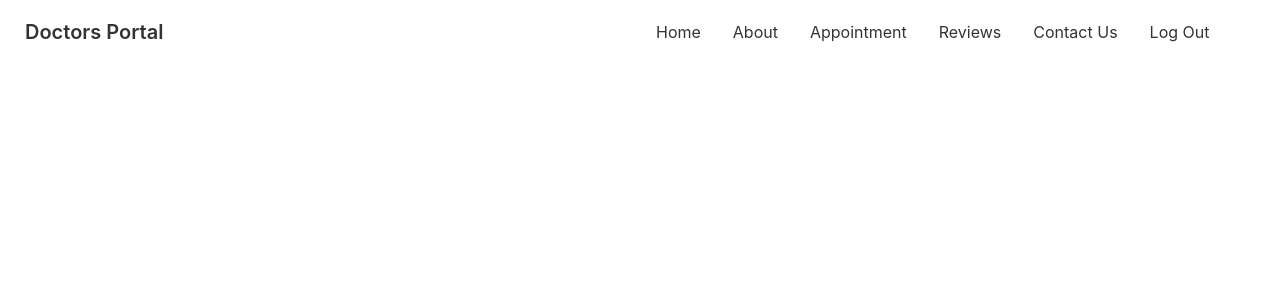
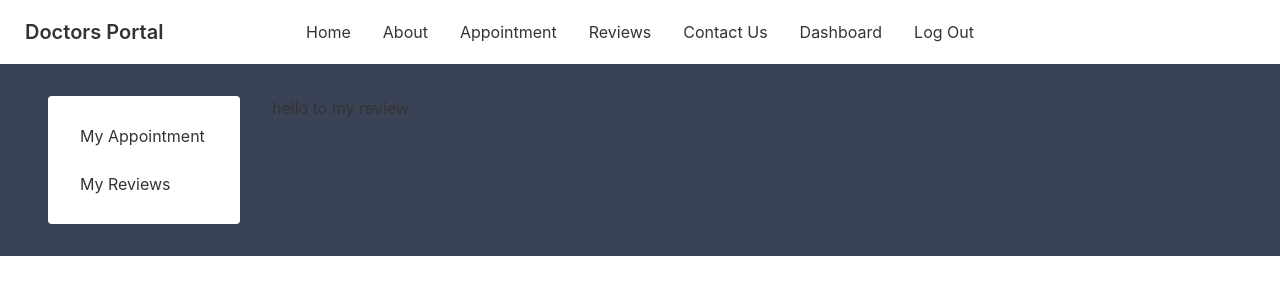
Before and after one commit to MoniruzzamanBappy/mile-11-module-1-final-project-doctors-portal-clientside, a React (Create React App) app: page /dashboard/myreview in a window 1280 px wide. Shown: the top 300 px of the page. Built offline with nearby package versions, Linux system fonts and the light colour scheme; no server answers; sample sign-in values are in the browser's storage.

Commit message:
dashboard added

```diff
--- a/src/App.js
+++ b/src/App.js
@@ -8,8 +8,10 @@
 import Signup from "./Pages/SignUp/Signup";
 import RequireAuth from "./Pages/Shared/RequireAuth/RequireAuth";
 import { ToastContainer } from "react-toastify";
-import 'react-toastify/dist/ReactToastify.css';
+import "react-toastify/dist/ReactToastify.css";
 import Dashboard from "./Pages/Dashboard/Dashboard";
+import MyAppointment from "./Pages/Dashboard/MyAppointment";
+import MyReview from "./MyReview";
 
 function App() {
   return (
@@ -32,10 +34,13 @@
           path="/dashboard"
           element={
             <RequireAuth>
-              <Dashboard/>
+              <Dashboard></Dashboard>
             </RequireAuth>
           }
-        ></Route>
+        >
+          <Route index element={<MyAppointment />}></Route>
+          <Route path="myreview" element={<MyReview />}></Route>
+        </Route>
 
         <Route path="/login" element={<Login></Login>}></Route>
         <Route path="/signup" element={<Signup></Signup>}></Route>
--- /dev/null
+++ b/src/MyReview.js
@@ -0,0 +1,11 @@
+import React from 'react';
+
+const MyReview = () => {
+    return (
+        <div>
+            <h1>hello to my review</h1>
+        </div>
+    );
+};
+
+export default MyReview;
--- a/src/Pages/Dashboard/Dashboard.js
+++ b/src/Pages/Dashboard/Dashboard.js
@@ -1,11 +1,29 @@
-import React from 'react';
+import React from "react";
+import { Link, Outlet } from "react-router-dom";
 
 const Dashboard = () => {
-    return (
-        <div>
-            <h1>hello to Dashboard</h1>
-        </div>
-    );
+  return (
+    <div className="drawer lg:px-12 h-fit bg-accent drawer-mobile">
+      <input id="dashboard-sidebar" type="checkbox" className="drawer-toggle" />
+      <div className="drawer-content m-8">
+        {/* <!-- Page content here --> */}
+        <Outlet/>
+
+      </div>
+      <div className="drawer-side my-8 rounded">
+        <label htmlFor="dashboard-sidebar" className="drawer-overlay"></label>
+        <ul className="menu p-4 overflow-y-auto w-48 bg-base-100 text-base-content">
+          {/* <!-- Sidebar content here --> */}
+          <li>
+            <Link to="/dashboard" className="link link-hover">My Appointment</Link>
+          </li>
+          <li>
+            <Link to="/dashboard/myreview" className="link link-hover">My Reviews</Link>
+          </li>
+        </ul>
+      </div>
+    </div>
+  );
 };
 
 export default Dashboard;
--- /dev/null
+++ b/src/Pages/Dashboard/MyAppointment.js
@@ -0,0 +1,49 @@
+import React, { useEffect, useState } from "react";
+import { useAuthState } from "react-firebase-hooks/auth";
+import auth from "../../firebase.init";
+import Loading from "../Shared/Loading/Loading";
+import TableAppointments from "./TableAppoinments";
+
+const MyAppointment = () => {
+  const [appointments, setAppointments] = useState([]);
+  const [user, loading] = useAuthState(auth);
+  if (loading) {
+    return <Loading />;
+  }
+  // eslint-disable-next-line react-hooks/rules-of-hooks
+  useEffect(() => {
+    const url = `http://localhost:5000/bookings?patient=${user.email}`;
+    if (user) {
+      fetch(url)
+        .then((res) => res.json())
+        .then((data) => setAppointments(data));
+    }
+  }, [user]);
+  console.log(appointments, "abc");
+  return (
+    <div>
+        <h2 className="text-3xl pb-5 text-bold text-secondary">My Appointment</h2>
+      <div class="overflow-x-auto">
+  <table class="table w-full">
+    {/* <!-- head --> */}
+    <thead>
+      <tr>
+          <th></th>
+        <th>Name</th>
+        <th>Treatment</th>
+        <th>Date</th>
+        <th>Time</th>
+      </tr>
+    </thead>
+    <tbody>
+      {
+          appointments.map((item, index)=><TableAppointments key={item._id} index={index} item={item}></TableAppointments>)
+      }
+    </tbody>
+  </table>
+</div>
+    </div>
+  );
+};
+
+export default MyAppointment;
--- /dev/null
+++ b/src/Pages/Dashboard/TableAppoinments.js
@@ -0,0 +1,16 @@
+import React from "react";
+
+const TableAppointments = ({item, index}) => {
+    const { name, treatment, date, slot} = item;
+  return (
+      <tr>
+        <th>{index +1}</th>
+        <th>{name}</th>
+        <td>{treatment}</td>
+        <td>{date}</td>
+        <td>{slot}</td>
+      </tr>
+  );
+};
+
+export default TableAppointments;
--- a/src/Pages/Shared/Navbar/Navbar.js
+++ b/src/Pages/Shared/Navbar/Navbar.js
@@ -3,9 +3,13 @@
 import { useAuthState } from "react-firebase-hooks/auth";
 import { Link } from "react-router-dom";
 import auth from "../../../firebase.init";
+import Loading from "../Loading/Loading";
 
 const Navbar = () => {
-  const [user, loading, error] = useAuthState(auth);
+  const [user, loading] = useAuthState(auth);
+  if (loading) {
+    return <Loading />;
+  }
   const logout = () => {
     signOut(auth);
   };
@@ -13,23 +17,31 @@
   const links = (
     <>
       <li>
-        <Link to='/home'>Home</Link>
+        <Link to="/home">Home</Link>
       </li>
       <li>
-        <Link to='/about'>About</Link>
+        <Link to="/about">About</Link>
       </li>
       <li>
-        <Link to='/appointment'>Appointment</Link>
+        <Link to="/appointment">Appointment</Link>
       </li>
       <li>
-        <Link to='/reviews'>Reviews</Link>
+        <Link to="/reviews">Reviews</Link>
       </li>
       <li>
-        <Link to='/contact'>Contact Us</Link>
+        <Link to="/contact">Contact Us</Link>
       </li>
+      {user && (
+        <li>
+          <Link to="/dashboard">Dashboard</Link>
+        </li>
+      )}
       <li>
-        {user? <button onClick={logout}>Log Out</button> :<Link to='/login'>Login</Link>}
-
+        {user ? (
+          <button onClick={logout}>Log Out</button>
+        ) : (
+          <Link to="/login">Login</Link>
+        )}
       </li>
     </>
   );
@@ -61,12 +73,35 @@
               {links}
             </ul>
           </div>
-          <Link to='/' className="btn btn-ghost normal-case text-xl">Doctors Portal</Link>
+          <Link to="/" className="btn btn-ghost normal-case text-xl">
+            Doctors Portal
+          </Link>
         </div>
         <div className="navbar-center hidden lg:flex">
-          <ul className="menu menu-horizontal p-0">
-          {links}
-          </ul>
+          <ul className="menu menu-horizontal p-0">{links}</ul>
+        </div>
+
+        <div className="navbar-end">
+          <label
+            htmlFor="dashboard-sidebar"
+            tabIndex="1"
+            className="btn btn-ghost lg:hidden"
+          >
+            <svg
+              xmlns="http://www.w3.org/2000/svg"
+              className="h-5 w-5"
+              fill="none"
+              viewBox="0 0 24 24"
+              stroke="currentColor"
+            >
+              <path
+                strokeLinecap="round"
+                strokeLinejoin="round"
+                strokeWidth="2"
+                d="M4 6h16M4 12h8m-8 6h16"
+              />
+            </svg>
+          </label>
         </div>
       </div>
     </div>
```
